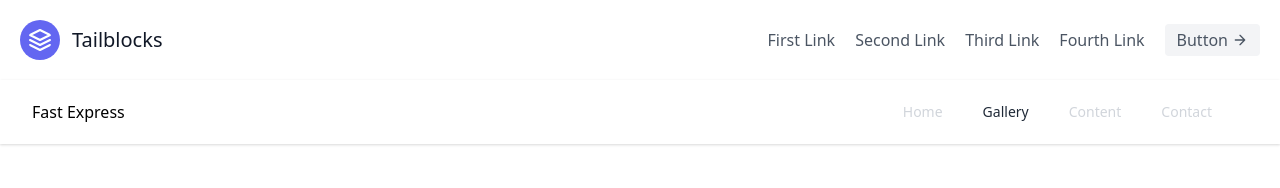
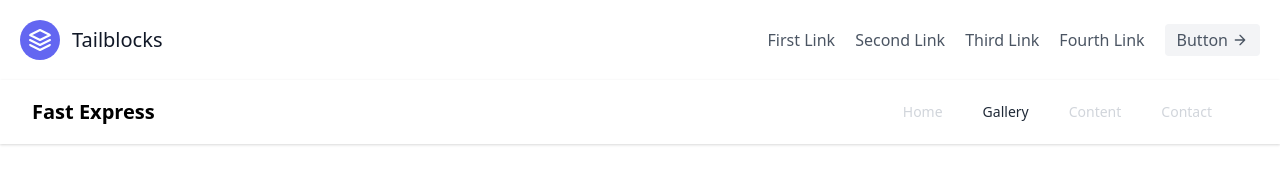
Before and after one commit to debuger317/Fast-Express, a React (Create React App) app in the folder frontend/: page / in a window 1280 px wide. Shown: the top 188 px of the page. Built offline with nearby package versions, Linux system fonts and the light colour scheme.

Commit message:
updated from rayhan

```diff
--- a/frontend/src/component/header/sub-component/nav-bar/Navbar.jsx
+++ b/frontend/src/component/header/sub-component/nav-bar/Navbar.jsx
@@ -2,12 +2,12 @@ import React from 'react';
 import {Link} from "react-router-dom";
 const Navbar = () => {
     return (
-                <nav className="bg-white dark:bg-gray-800  shadow ">
+                <nav className="bg-white dark:bg-gray-800 shadow">
                     <div className="max-w-7xl mx-auto px-8">
                         <div className="flex items-center justify-between h-16">
                             <div className="w-full justify-between flex items-center">
                                 <Link className="flex-shrink-0" to="/">
-                                    Fast Express
+                                    <h2 className="text-xl font-bold">Fast Express</h2>
                                 </Link>
                                 <div className="hidden md:block">
                                     <div className="ml-10 flex items-baseline space-x-4">
```
